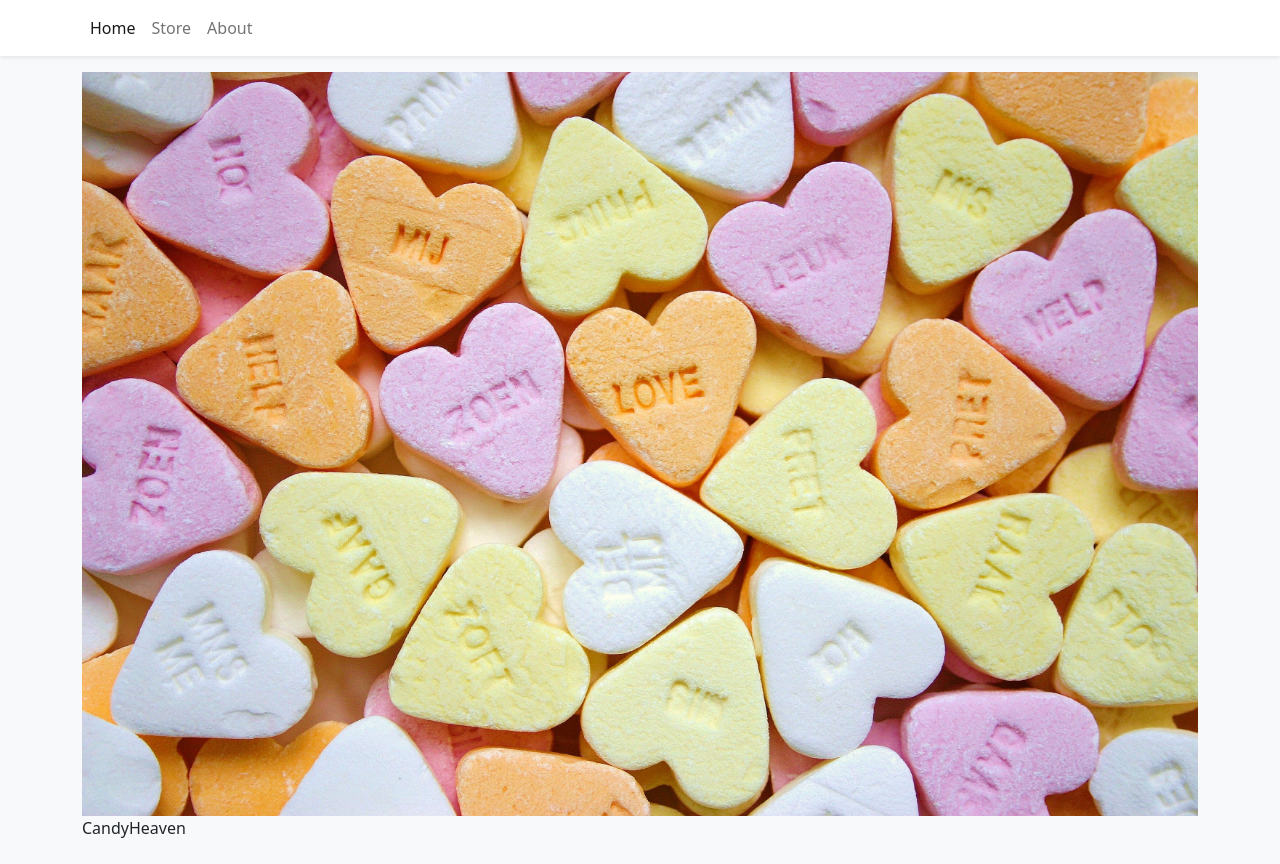
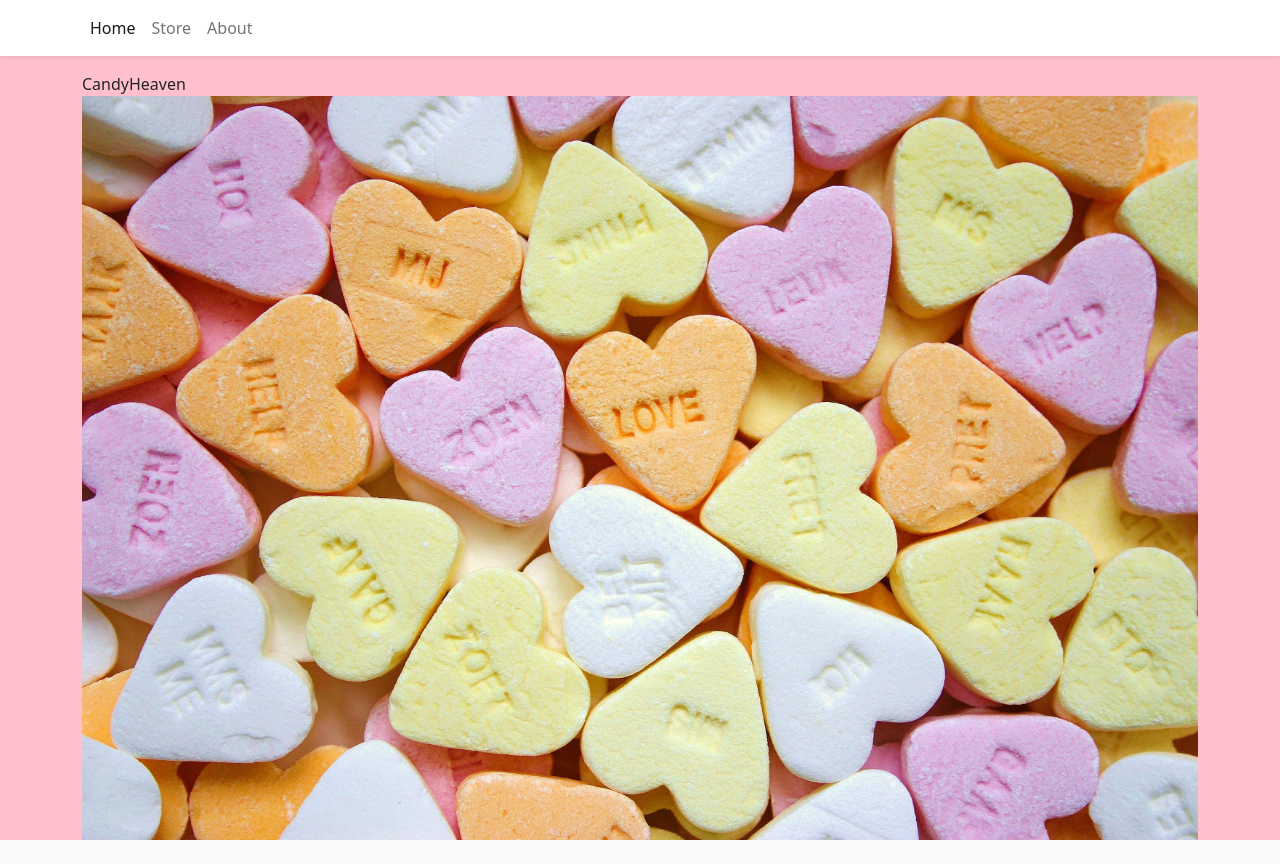
Before and after one commit to Lu-Smith/react-typescript, a React (Create React App) app: page / in a window 1280 px wide. Built offline with nearby package versions, Linux system fonts and the light colour scheme.

Commit message:
Updated App.css

```diff
--- a/src/App.css
+++ b/src/App.css
@@ -0,0 +1,10 @@
+.App {
+    margin: 0;
+    padding: 0;
+    box-sizing: border-box;
+    background-color: pink;
+}
+
+.Home {
+    background-color: pink;
+}
--- a/src/App.tsx
+++ b/src/App.tsx
@@ -11,6 +11,7 @@ import './App.css';
 
 const App: React.FC = () => {
   return (
+    <div className="App">
          <ShoppingCartPovider>
             <NavBar />
             <Container className='mb-4'>
@@ -21,6 +22,8 @@ const App: React.FC = () => {
               </Routes>
             </Container>
           </ShoppingCartPovider>
+    </div>
+
   );
 }
 
--- a/src/pages/Home.tsx
+++ b/src/pages/Home.tsx
@@ -13,7 +13,6 @@ const Home: React.FC = () => {
 
   return (
     <div className='Home'>
-      <Image fluid={true} src={Background} alt="heart shape candy by Pexel.com"/>
       <OverlayTrigger
       placement="right"
       delay={{ show: 250, hide: 400 }}
@@ -21,6 +20,7 @@ const Home: React.FC = () => {
       >
       <span className='Logo'>CandyHeaven</span>
       </OverlayTrigger>
+      <Image fluid={true} src={Background} alt="heart shape candy by Pexel.com"/>
     </div>
   )
 }
```
Lines whose indentation alone changed are shown as unchanged.
